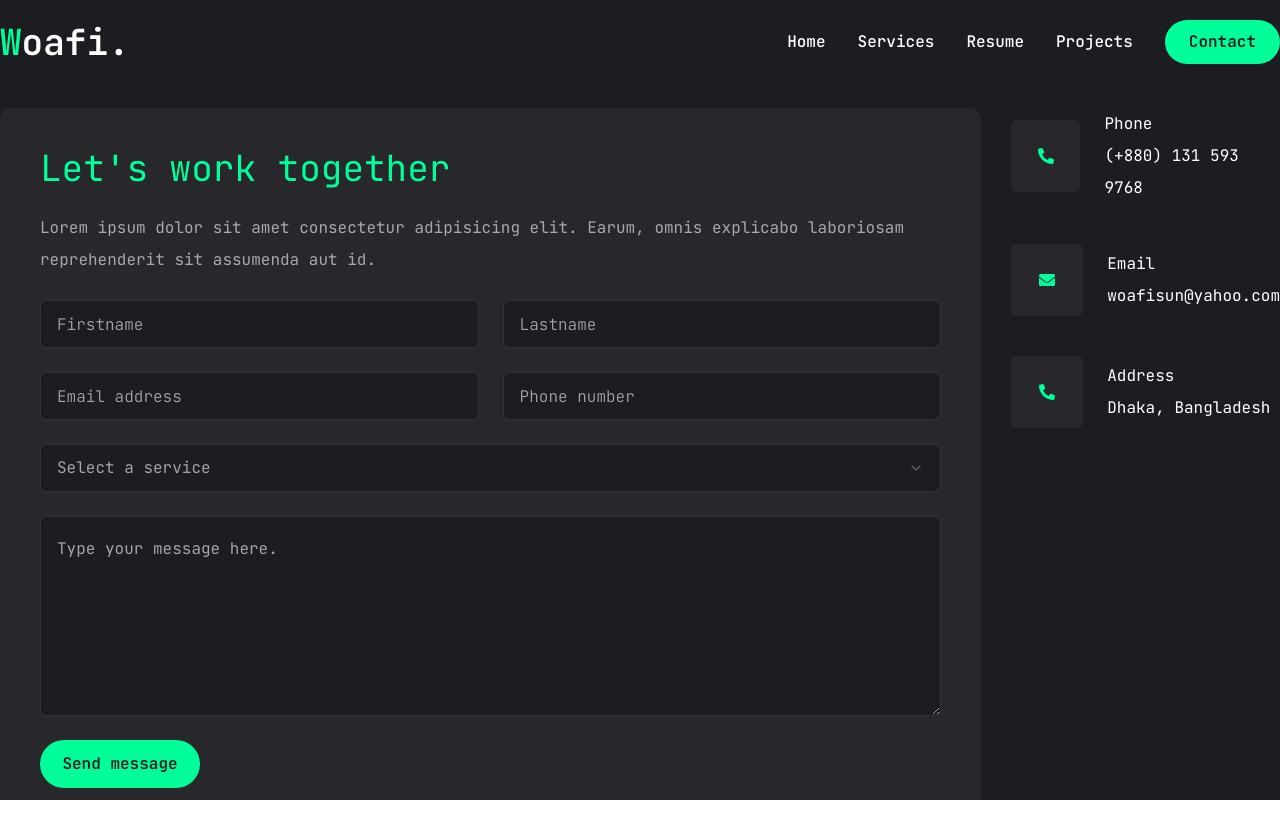
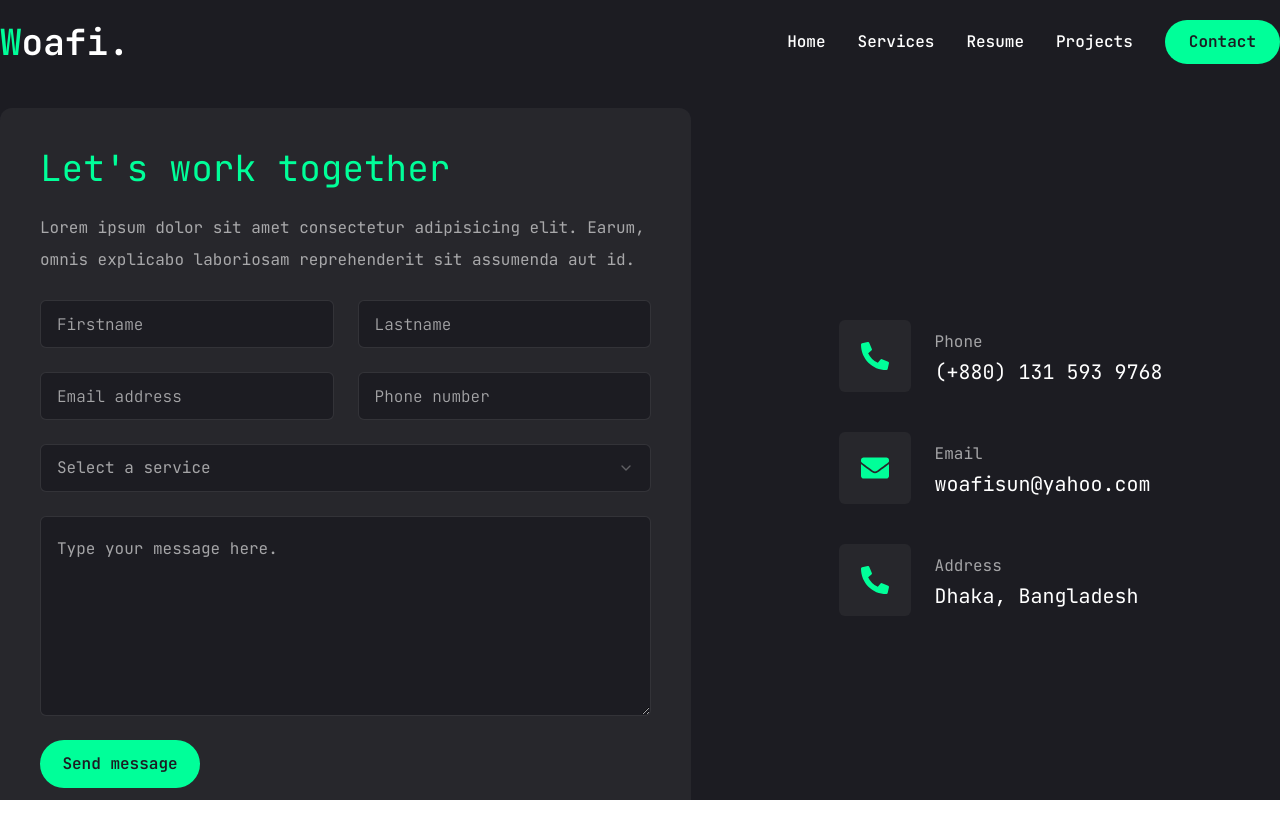
Before and after one commit to woafi/Portfolio, a Next.js app: page /contact in a window 1280 px wide. Shown: the top 838 px of the page. Built offline with nearby package versions, Linux system fonts and the light colour scheme.

Commit message:
2nd commit

```diff
--- a/app/contact/page.js
+++ b/app/contact/page.js
@@ -36,9 +36,9 @@ function Contact() {
         transition: { delay: 2.4, duration: 0.4, ease: 'easeIn' },
       }}
       className="py-6">
-      <div className="container mx-auto">
+      <div className="container mx-auto px-5 lg:px-0">
         <div className="flex flex-col lg:flex-row gap-[30px]">
-          <div className="lg:h-[54%] order-2 lg:order-none">
+          <div className="lg:w-[54%] order-2 lg:order-none">
             <form className="flex flex-col gap-6 p-10 bg-[#27272c] rounded-xl " action="">
               <h3 className="text-4xl accent">Let's work together</h3>
               <p className="text-white/60">
@@ -70,16 +70,16 @@ function Contact() {
             </form>
           </div>
           {/* info */}
-          <div className="flex-1 flex item-center lg:justify-end order-1 lg:order-none mb-8 lg:mb-0">
-            <ul className="flex flex-col gap-10">
+          <div className="flex-2 flex item-center justify-center order-1 lg:order-none mb-8 lg:mb-0">
+            <ul className="flex flex-col gap-10 justify-center">
               {info.map((item, index) => (
                 <li key={index} className="flex items-center gap-6">
                   <div className="w-[52px] h-[52px] lg:w-[72px] lg:h-[72px] bg-[#27272c] accent rounded-md flex items-center justify-center">
-                    <div>{item.icon}</div>
+                    <div className="text-[28px]">{item.icon}</div>
                   </div>
-                  <div>
-                    <p>{item.title}</p>
-                    <h3>{item.description}</h3>
+                  <div className="flex-1">
+                    <p className="text-white/60">{item.title}</p>
+                    <h3 className="text-xl">{item.description}</h3>
                   </div>
                 </li>
               ))}
```
